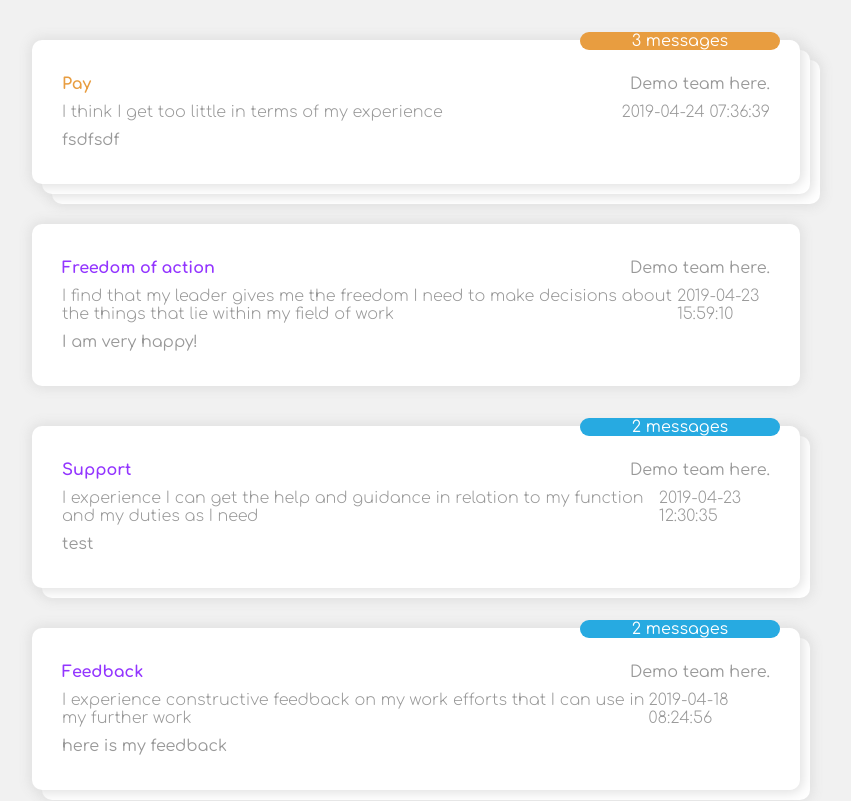
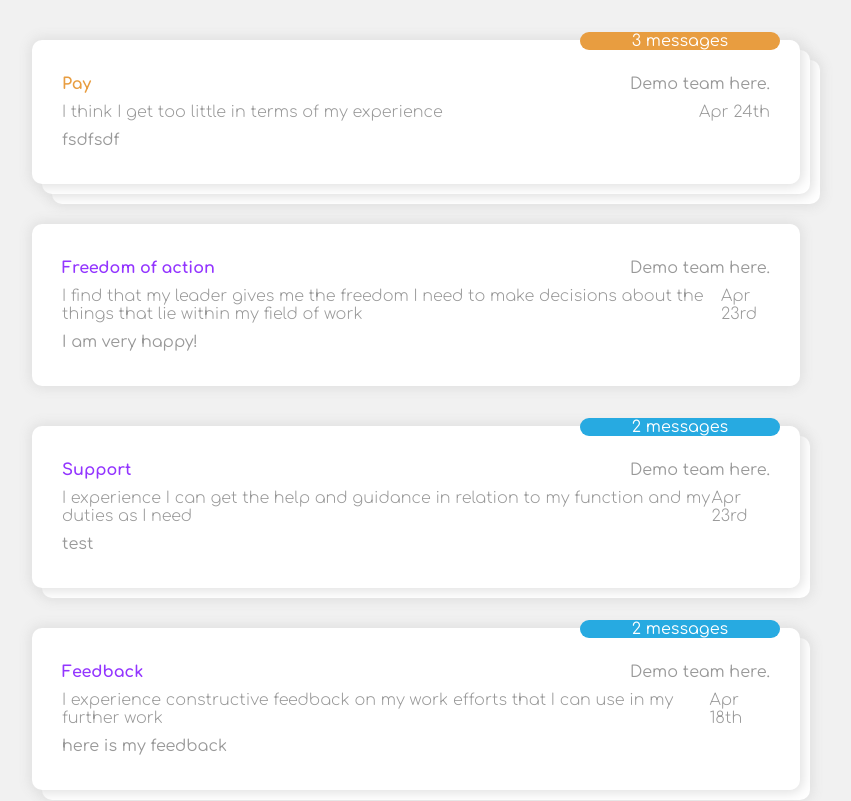
Before and after one commit to viktormmarkov/threads, a React (Create React App) app: page / in a window 1280 px wide. Shown: the top 801 px of the page, without its empty margins (224-1075 px from the left). Built offline with nearby package versions, Linux system fonts and the light colour scheme; data requests are answered from the project's data file.

Commit message:
Date formatting

```diff
--- a/package.json
+++ b/package.json
@@ -17,7 +17,7 @@
     "build": "react-scripts build",
     "test": "react-scripts test",
     "eject": "react-scripts eject",
-    "apiserver" : "json-server --watch data.json -p=3001"
+    "apiserver": "json-server --watch data.json -p=3001"
   },
   "eslintConfig": {
     "extends": [
--- a/src/App.js
+++ b/src/App.js
@@ -6,7 +6,6 @@ import { CardContainer } from './Cards';
 // proper spacing padding
 // responsive design
 // split code - css and js
-// date formatting
 
 function App() {
   const [threads, setThreads] = useState([]);
--- a/src/Cards.js
+++ b/src/Cards.js
@@ -1,5 +1,6 @@
 import { useState } from "react";
 import { getHighRatingClass } from "./designUtils";
+import { formatDate } from './dateUtils';
 
 function Card({ message, className = "" }) {
   return (
@@ -12,7 +13,7 @@ function Card({ message, className = "" }) {
       </div>
       <div className="card-body m-y-5">
         <span>{message.question}</span>
-        <span>{message.created_at}</span>
+        <span>{formatDate(message.created_at)}</span>
       </div>
       <div className="card-content m-y-5">{message.text}</div>
     </div>
--- /dev/null
+++ b/src/dateUtils.js
@@ -0,0 +1,35 @@
+const monthNames = [
+  "January",
+  "February",
+  "March",
+  "April",
+  "May",
+  "June",
+  "July",
+  "August",
+  "September",
+  "October",
+  "November",
+  "December",
+];
+
+function ordinal(i) {
+  const j = i % 10;
+  const k = i % 100;
+  if (j == 1 && k != 11) {
+    return i + "st";
+  }
+  if (j == 2 && k != 12) {
+    return i + "nd";
+  }
+  if (j == 3 && k != 13) {
+    return i + "rd";
+  }
+  return i + "th";
+}
+
+export function formatDate(dateString) {
+  const date = new Date(dateString);
+  const day = date.getDate();
+  return `${monthNames[date.getMonth()].substr(0, 3)} ${ordinal(day)}`
+}
```
Also changed, not shown: 1 other file (tests, documents, lock files or other folders).
